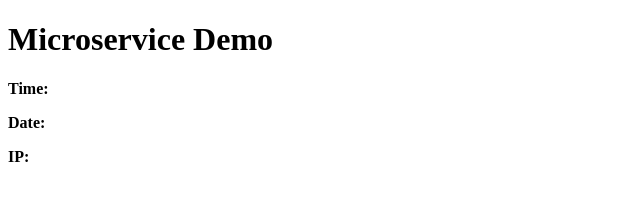
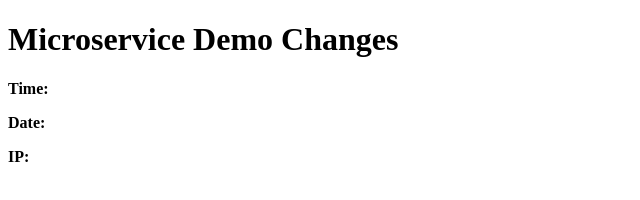
Before and after one commit to rafel001/argocd-lab-ralf, a website: page frontend-service/index.html in a window 1280 px wide. Shown: the whole page, without its empty margins (0-640 px from the left). Drawn offline with Linux system fonts and the light colour scheme; no server answers.

Commit message:
Update index.html

```diff
--- a/frontend-service/index.html
+++ b/frontend-service/index.html
@@ -4,7 +4,7 @@
   <title>Microservice App</title>
 </head>
 <body>
-  <h1>Microservice Demo</h1>
+  <h1>Microservice Demo Changes</h1>
   <p><strong>Time:</strong> <span id="time"></span></p>
   <p><strong>Date:</strong> <span id="date"></span></p>
   <p><strong>IP:</strong> <span id="ip"></span></p>
```
